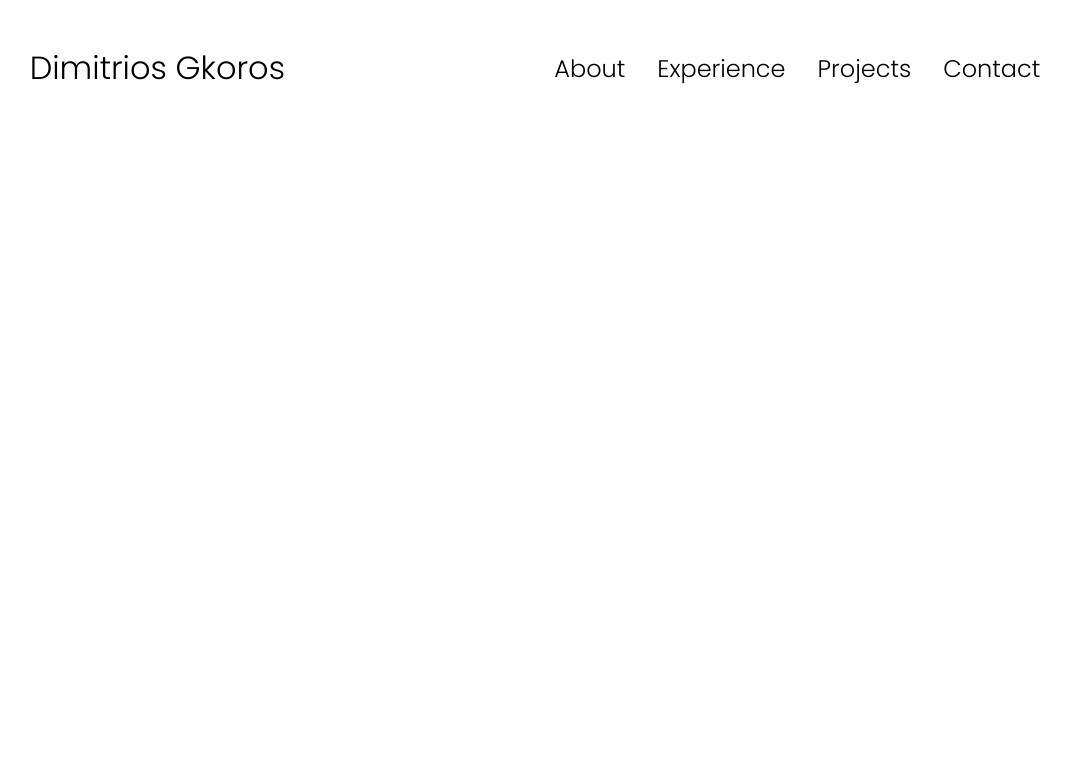
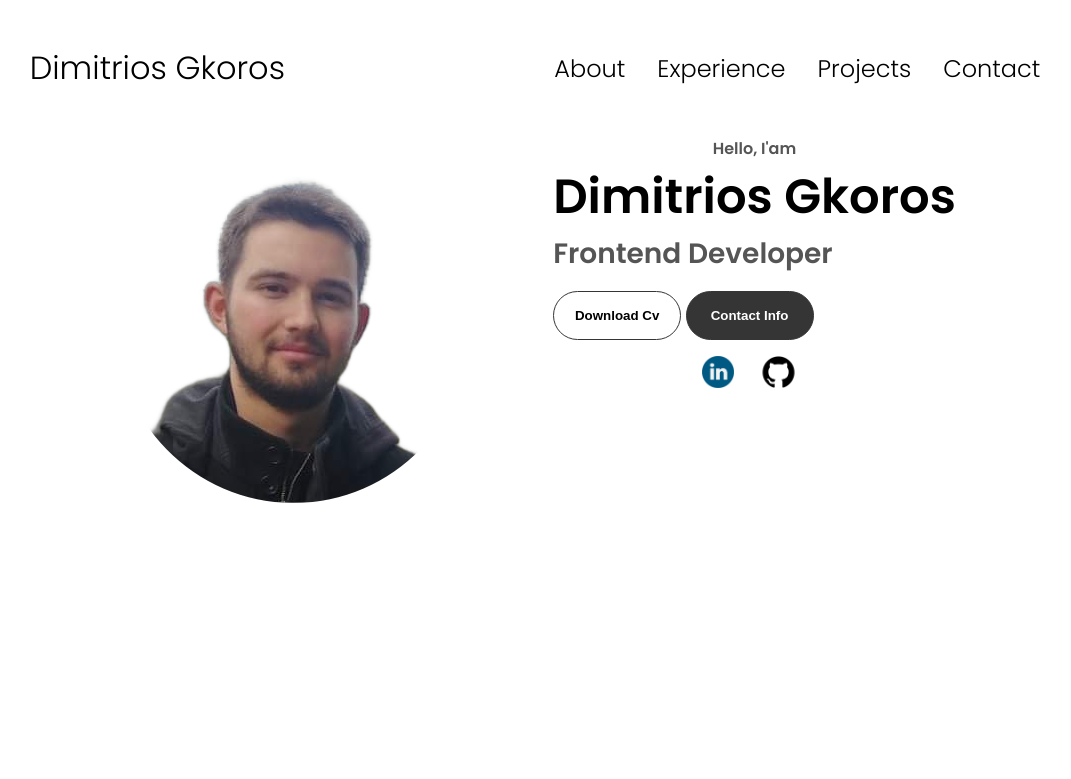
Before and after one commit to Dimitrioz/html-css-js-portfolio, a plain HTML site: page index.html in a window 1280 px wide. Shown: the whole page, without its empty margins (105-1176 px from the left). Drawn offline with Linux system fonts and the light colour scheme.

Commit message:
Profile Section Complete
I created the profile section for my project with HTML and CSS.

```diff
--- a/index.html
+++ b/index.html
@@ -35,6 +35,32 @@
         </div>
       </div>
     </nav>
+    <section id="profile">
+        <div class="section__pic-container">
+            <img src="./assets/profile-pic.png" alt="Dimitrios Gkoros profile picture">
+        </div>
+        <div class="section__text">
+            <p class="section__text__p1">Hello, I'am</p>
+            <h1 class="title">Dimitrios Gkoros</h1>
+            <p class="section__text__p2">Frontend Developer</p>
+            <div class="btn_container">
+                <button class="btn btn-color-2"onclick="window.open('./assets/resume.pdf')">
+                Download Cv
+                </button>
+
+                <button class="btn btn-color-1"onclick="location.href=('./#contact')">
+                Contact Info
+                </button>
+            </div>
+            <div id="socials-container">
+                <img src="./assets/linkedin.png" alt="My LinkedIn profile"
+                class="icon" onclick="location.href='https://www.linkedin.com/in/dimitrios-gkoros-93b88b313/'">
+
+                <img src="./assets/github.png" alt="My Github profile"
+                class="icon" onclick="location.href='https://github.com/Dimitrioz'">
+            </div>
+        </div>
+    </section>
     <script src="script.js"></script>
  </body>
 </html>
--- a/style.css
+++ b/style.css
@@ -147,3 +147,118 @@ a:hover {
 .hamburger-icon span:first-child {
     transform: none;
 }
+
+/* SECTIONS */
+
+section {
+    padding-top: 4nh;
+    height: 96vh;
+    margin: 0 10rem;
+    box-sizing: border-box;
+    min-height: fit-content;
+}
+
+.section-container {
+    display: flex;
+}
+
+/* PROFILE SECTION */
+
+#profile {
+    display: flex;
+    justify-content: center;
+    gap: 5rem;
+    height: 80vh;
+}
+
+.section-container {
+    display: flex;
+    height: 400px;
+    width: 400;
+    margin: auto 0;
+}
+
+.section-text {
+    align-self: center;
+    text-align: center;
+}
+
+.section__text p {
+    font-weight: 600;
+}
+
+.section__text__p1 {
+    text-align: center;
+}
+
+.section__text__p2 {
+    font-size: 1.75rem;
+    margin-bottom: 1rem;
+}
+
+.title {
+    font-size: 3rem;
+    text-align: center;
+}
+
+#socials-container {
+    display: flex;
+    justify-content: center;
+    margin-top: 1rem;
+    gap: 1rem;
+}
+
+/* ICONS */
+
+.icon {
+    cursor: pointer;
+    height: 2rem;
+}
+
+/* BUTTTONS */
+
+.btn-container {
+    display: flex;
+    justify-content: center;
+    gap: 1rem;
+}
+
+.btn {
+    font-weight: 600;
+    transition: all 300ms ease;
+    padding: 1rem;
+    width: 8rem;
+    border-radius: 2rem;
+}
+
+.btn-color-1,
+.btn-color-2 {
+    border: rgb(53,53,53) 0.1rem solid;
+}
+
+.btn-color-1:hover,
+.btn-color-2:hover {
+    cursor: pointer;
+}
+
+.btn-color-1,
+.btn-color-2:hover {
+    background: rgb(53,53,53);
+    color: white;
+}
+
+.btn-color-1:hover {
+    background: rgb(0,0,0);
+}
+
+.btn-color-2 {
+    background: none;
+}
+
+.btn-color-2:hover {
+    border: rgb(255,255,255) 0.1rem solid;
+}
+
+.btn-container {
+    gap: 1rem;
+}
```
Also changed, not shown: assets/github.png (added), assets/linkedin.png (added), assets/profile-pic.png (added), 2 other files.
